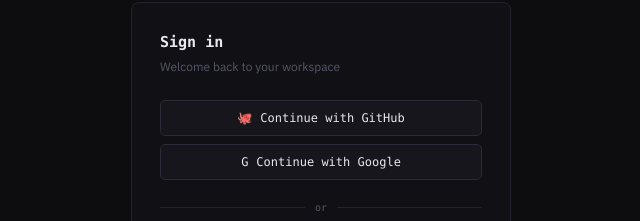
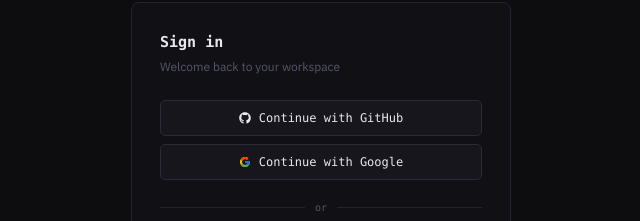
Before and after one commit to georgegoodluck/DevBoard, a Next.js app: page /login in a window 1280 px wide. Shown: the part 199-420 px from the top of the page, without its empty margins (319-959 px from the left). Built offline with nearby package versions, Linux system fonts and the light colour scheme; no server answers.

Commit message:
style: add proper icons to login page

```diff
--- a/app/login/page.tsx
+++ b/app/login/page.tsx
@@ -4,6 +4,8 @@ import { useState } from "react";
 import { useRouter } from "next/navigation";
 import { createClient } from "@/lib/supabase/client";
 import Image from "next/image";
+import { FaGithub } from "react-icons/fa";
+import { FcGoogle } from "react-icons/fc";
 
 export default function LoginPage() {
   const router = useRouter();
@@ -68,13 +70,19 @@ export default function LoginPage() {
               onClick={() => handleOAuth("github")}
               className="flex items-center justify-center gap-2 h-9 w-full rounded-(--radius) border border-(--border2) bg-(--bg2) text-(--text) font-mono text-[12px] cursor-pointer hover:bg-(--bg3) transition-colors"
             >
-              <span>🐙</span> Continue with GitHub
+              <span>
+                <FaGithub />
+              </span>{" "}
+              Continue with GitHub
             </button>
             <button
               onClick={() => handleOAuth("google")}
               className="flex items-center justify-center gap-2 h-9 w-full rounded-(--radius) border border-(--border2) bg-(--bg2) text-(--text) font-mono text-[12px] cursor-pointer hover:bg-(--bg3) transition-colors"
             >
-              <span>G</span> Continue with Google
+              <span>
+                <FcGoogle />
+              </span>{" "}
+              Continue with Google
             </button>
           </div>
 
```
Also changed, not shown: 1 other file (tests, documents, lock files or other folders).
